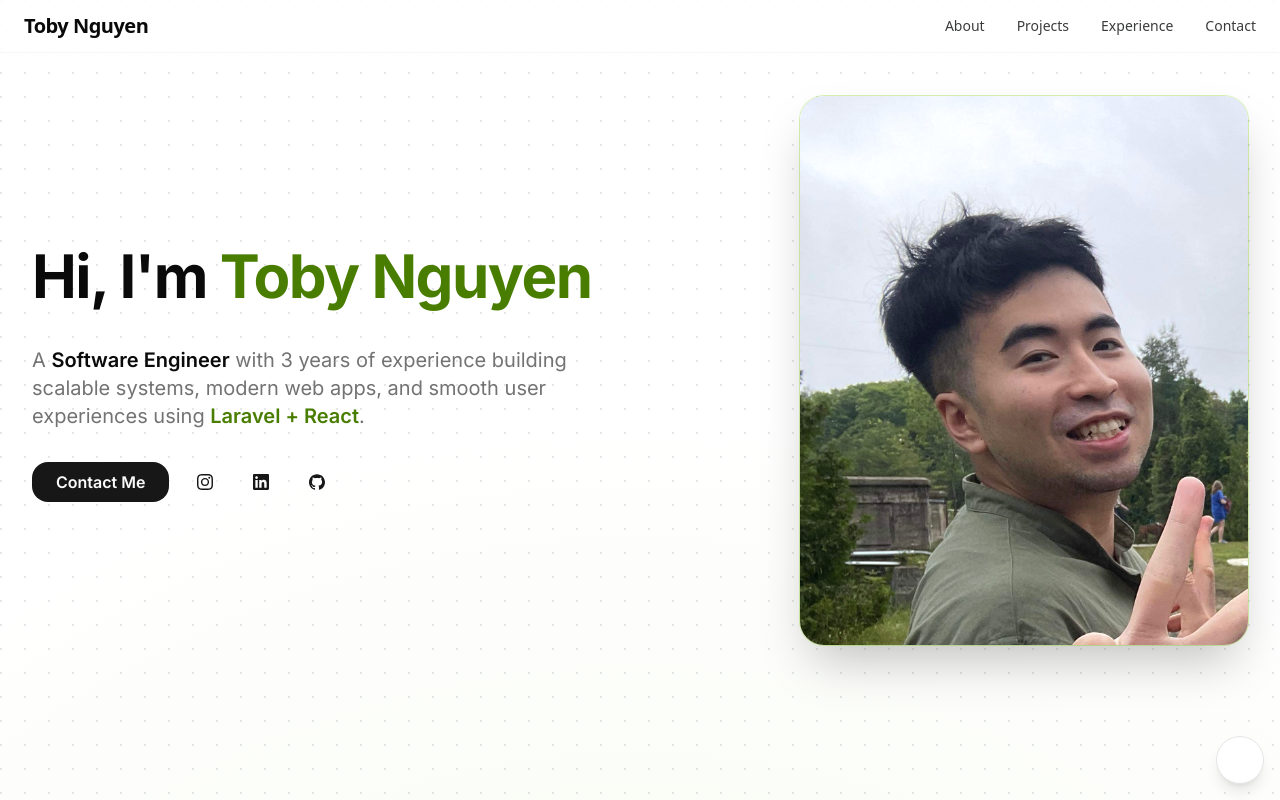
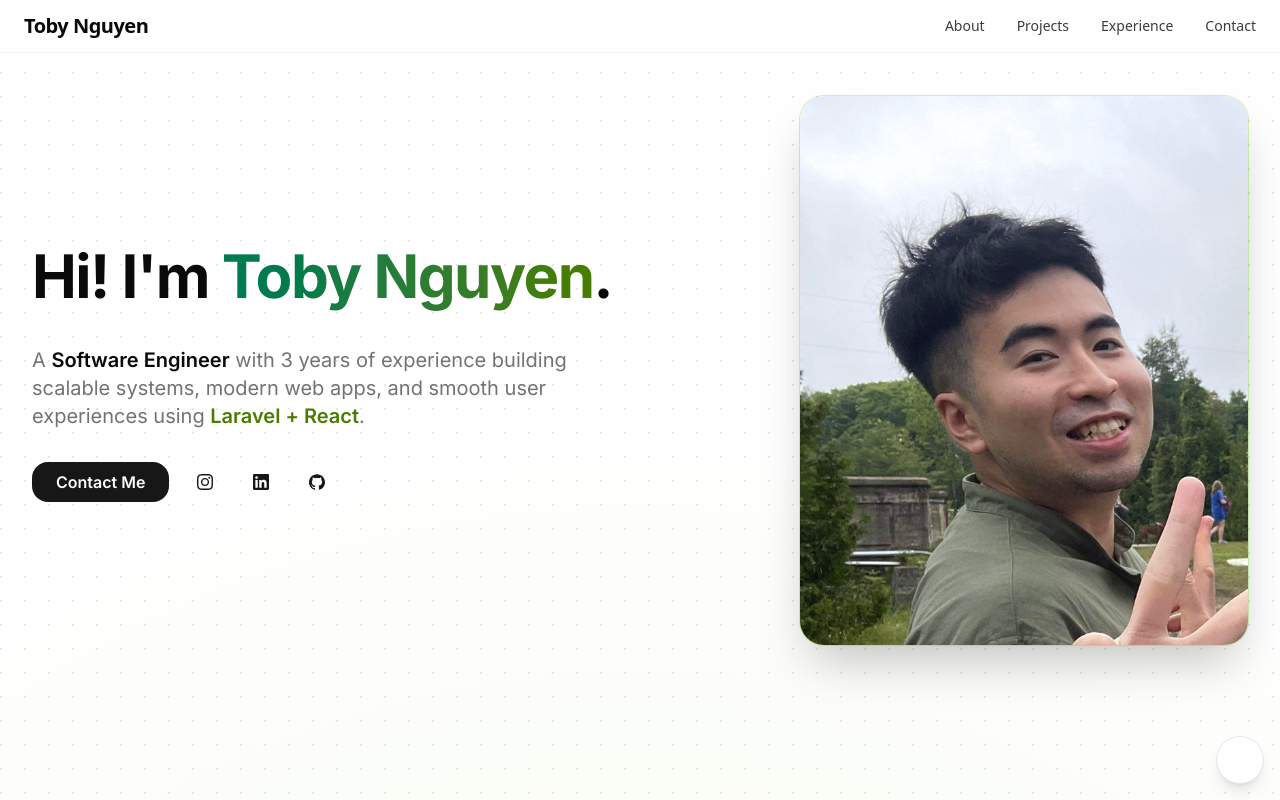
Before and after one commit to toby-ng11/my-porfolio, a Next.js app: page / in a window 1280 px wide. Shown: the top 800 px of the page. Built offline with nearby package versions, Linux system fonts and the light colour scheme.

Commit message:
v0.4.1: small name color update

```diff
--- a/components/about-tech-icons.tsx
+++ b/components/about-tech-icons.tsx
@@ -5,6 +5,7 @@ import * as motion from 'motion/react-client';
 import { useEffect, useState } from 'react';
 import { BsMicrosoft } from 'react-icons/bs';
 import { SiGithub, SiInertia, SiLaravel, SiReact, SiShadcnui, SiTailwindcss, SiTypescript } from 'react-icons/si';
+import GlassCard from './glass-card';
 
 const techStack = [
     { name: 'React', Icon: SiReact, href: 'https://react.dev/' },
@@ -17,7 +18,7 @@ const techStack = [
     { name: 'GitHub', Icon: SiGithub, href: 'https://github.com/' },
 ];
 
-export default function TechIcons() {
+export default function TechStackCard() {
     const [index, setIndex] = useState(0);
 
     useEffect(() => {
@@ -30,6 +31,8 @@ export default function TechIcons() {
     const current = techStack[index];
 
     return (
+        <GlassCard className="w-full space-y-4">
+            <p className="text-center text-3xl font-medium text-lime-600 dark:text-lime-400">Skills & Tech Stack</p>
             <div className="flex flex-col items-center justify-center gap-4">
                 <div className="relative size-36 md:size-40">
                     <AnimatePresence mode="popLayout">
@@ -50,5 +53,7 @@ export default function TechIcons() {
                     </AnimatePresence>
                 </div>
             </div>
+            <p className="text-muted-foreground mx-auto max-w-3xl text-center text-lg">and still learning more...</p>
+        </GlassCard>
     );
 }
--- a/components/sections/about-section.tsx
+++ b/components/sections/about-section.tsx
@@ -1,12 +1,11 @@
 'use client';
 
-import GlassCard from '@/components/glass-card';
 import SectionTitle from '@/components/section-title';
 import { fadeUp } from '@/lib/animation';
 import * as motion from 'motion/react-client';
 import BackendFrontendShowcase from '../about-showcase';
 import AboutCard from '../about-tech';
-import TechIcons from '../about-tech-icons';
+import TechStackCard from '../about-tech-icons';
 
 export default function AboutSection() {
     return (
@@ -24,14 +23,8 @@ export default function AboutSection() {
 
             <div className="grid grid-cols-1 gap-4 md:grid-cols-2 md:grid-rows-2 md:gap-6">
                 <AboutCard />
-
                 <BackendFrontendShowcase className="row-span-2" />
-
-                <GlassCard className="w-full space-y-4">
-                    <p className="text-center text-3xl font-medium text-lime-600 dark:text-lime-400">Skills & Tech Stack</p>
-                    <TechIcons />
-                    <p className="text-muted-foreground mx-auto max-w-3xl text-center text-lg">and still learning more...</p>
-                </GlassCard>
+                <TechStackCard />
             </div>
         </motion.section>
     );
--- a/components/sections/hero-section.tsx
+++ b/components/sections/hero-section.tsx
@@ -18,7 +18,11 @@ export default function HeroSection() {
         >
             <div className="flex flex-col justify-center space-y-8">
                 <motion.h1 variants={fadeUp} className="text-center text-5xl leading-tight font-bold tracking-tight md:text-6xl lg:text-left">
-                    Hi, I&apos;m <span className="text-lime-700 dark:text-lime-500">Toby Nguyen</span>
+                    Hi! I&apos;m{' '}
+                    <span className="bg-linear-to-r from-emerald-700 to-lime-700 bg-clip-text text-transparent dark:from-emerald-500 dark:to-lime-500">
+                        Toby Nguyen
+                    </span>
+                    .
                 </motion.h1>
 
                 <motion.p variants={fadeUp} className="text-muted-foreground mx-auto max-w-2xl text-center text-lg md:text-xl lg:text-left">
```
Lines whose indentation alone changed are shown as unchanged.
